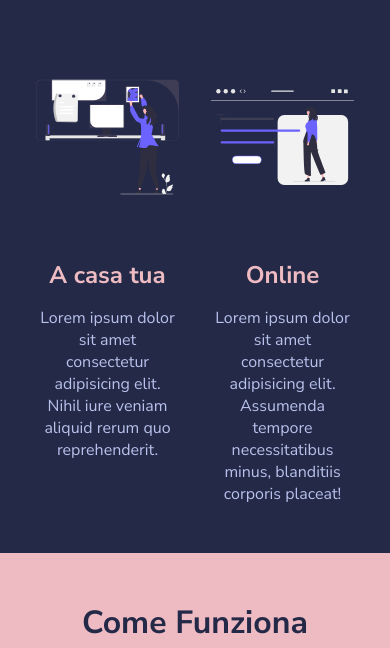
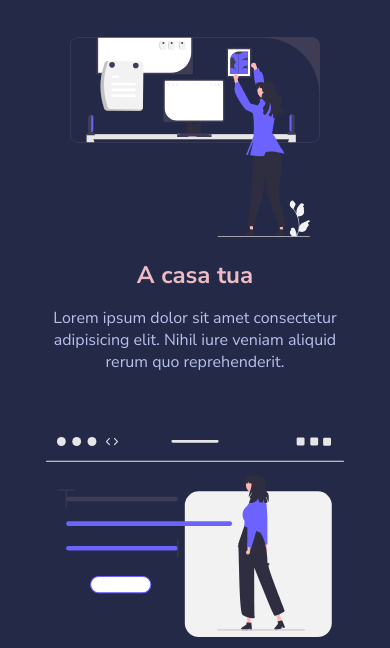
Before and after one commit to l3onWD/html-css-resp-wannabe, a plain HTML site: page index.html in a window 390 px wide. Shown: the part 196-844 px from the top of the page. Drawn offline with Linux system fonts and the light colour scheme.

Commit message:
added flex layout mobile

```diff
--- a/css/style.css
+++ b/css/style.css
@@ -133,26 +133,49 @@ img {
     sm: 480px (mobile)
 */
 
-/* Query */
+/* General */
+.row {
+    flex-wrap: wrap;
+}
+
+/* Query Desktop */
 @media screen and (max-width: 1160px) {
+
+    /* UTILITY */
     .container {
         width: 740px;
     }
 }
 
+/* Query Tablet */
 @media screen and (max-width: 768px) {
+
+    /* UTILITY */
     .container {
         width: 460px;
     }
 }
 
+/* Query Mobile */
 @media screen and (max-width: 480px) {
+
+    /* UTILITY */
     .container {
         width: 100%;
     }
+
+    .row {
+        flex-wrap: wrap;
+        row-gap: 4rem;
+    }
+
+    .row .col {
+        width: 100%;
+    }
+
 }
 
-/* LESSONS SECTION */
+
 
 
 /* STEPS SECTION */
```
